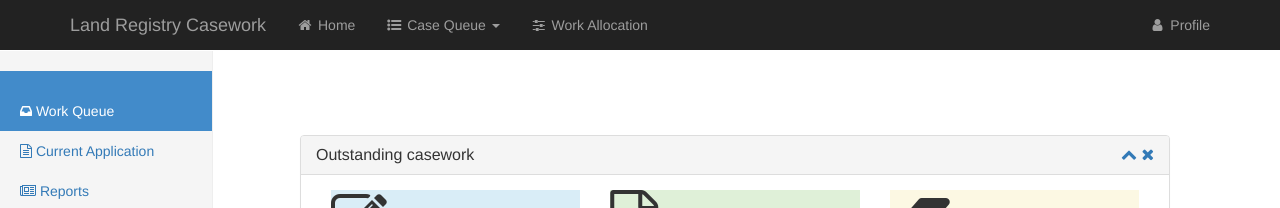
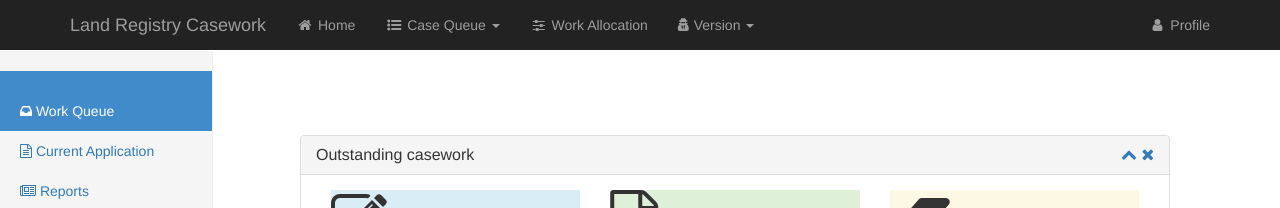
Before and after one commit to LandRegistry/casework-prototypes, a Jekyll site: the page built from work_queue_d.html, in a window 1280 px wide. Shown: the top 208 px of the page. Built offline with Jekyll 4.4.1, drawn with Linux system fonts in a browser that asks for light colours; nearby versions of some CDN libraries.

Commit message:
new personal version dropdown

```diff
--- a/_includes/work_queue_head_d.html
+++ b/_includes/work_queue_head_d.html
@@ -6,7 +6,7 @@
 <title>{% if page.title %}{{ site.title }} - {{ page.title }}{% else %}{{ site.title }}{% endif %}</title>
 
 <link href="//maxcdn.bootstrapcdn.com/bootstrap/3.3.1/css/bootstrap.min.css" rel="stylesheet">
-<link href="//maxcdn.bootstrapcdn.com/font-awesome/4.2.0/css/font-awesome.min.css" rel="stylesheet">
+<link href="//maxcdn.bootstrapcdn.com/font-awesome/4.3.0/css/font-awesome.min.css" rel="stylesheet">
 <link href="../css/dashboard.css" rel="stylesheet">
 
 <style>
--- a/_includes/work_queue_header.html
+++ b/_includes/work_queue_header.html
@@ -21,6 +21,14 @@
           </ul>
         </li>
         <li><a href="#"><i class="fa fa-sliders fa-fw"></i> Work Allocation</a></li>
+        <li class="dropdown">
+          <a href="#" class="dropdown-toggle" data-toggle="dropdown" role="button" aria-expanded="false"><i class="fa fa-user-secret"></i> Version <span class="caret"></span></a>
+          <ul class="dropdown-menu" role="menu">
+            <li><a href="#"><i class="fa fa-heartbeat"></i> Carrie</a></li>
+            <li><a href="#"><i class="fa fa-rebel"></i> Simon</a></li>
+            <li><a href="#"><i class="fa fa-slideshare"></i> Wandy</a></li>
+          </ul>
+        </li>
       </ul>
       <ul class="nav navbar-nav navbar-right">
         <li><a href="#"><i class="fa fa-user fa-fw"></i> Profile</li>
```
